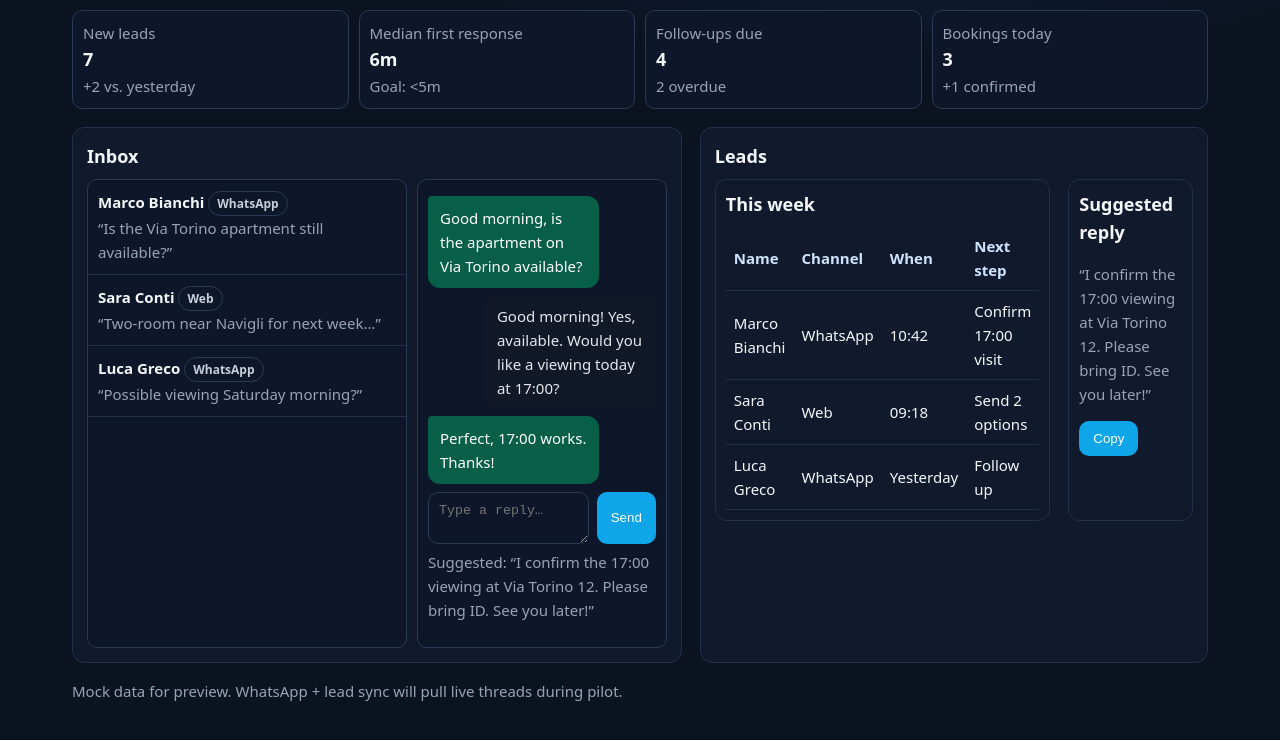
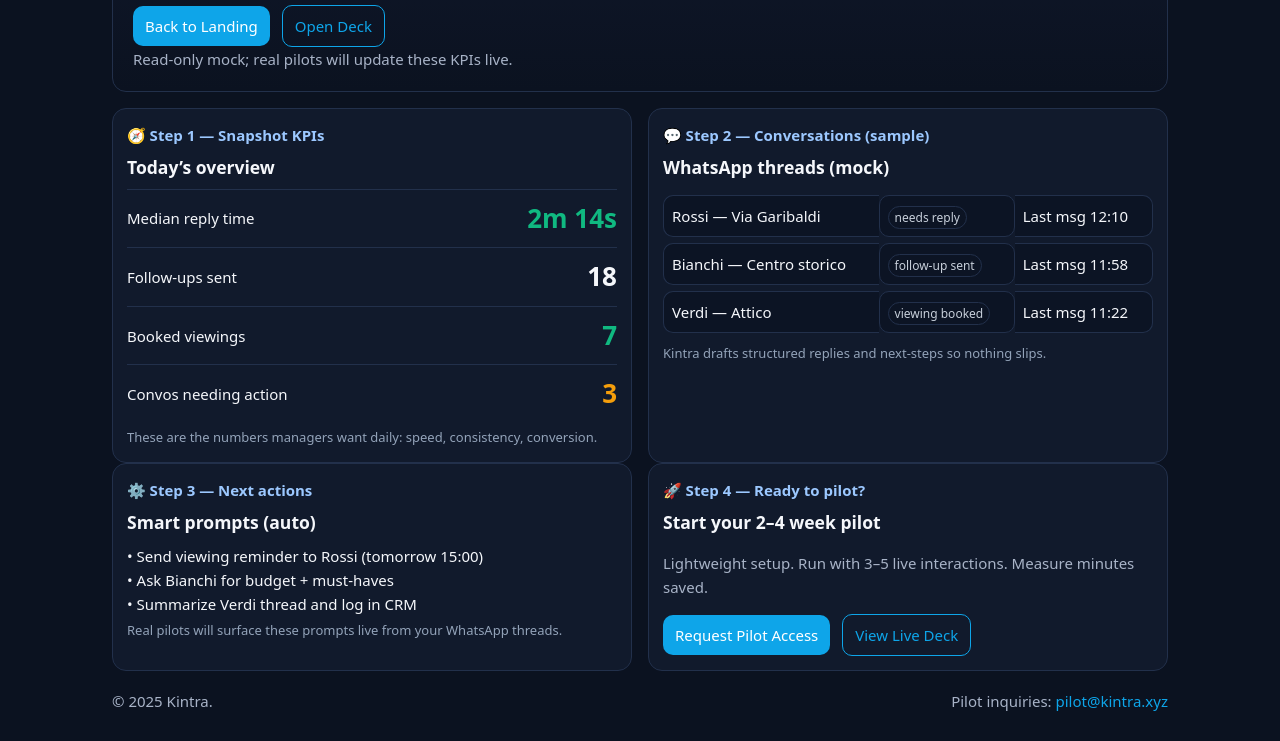
Before and after one commit to founder-jpg/kintra-pilot, a plain HTML site: page dashboard.html in a window 1280 px wide. Shown: the part 166-907 px from the top of the page. Drawn offline with Linux system fonts and the light colour scheme.

Commit message:
Update dashboard.html

```diff
--- a/dashboard.html
+++ b/dashboard.html
@@ -1,361 +1,130 @@
 <!doctype html>
 <html lang="en">
 <head>
-<meta charset="utf-8">
-<meta name="viewport" content="width=device-width,initial-scale=1">
-<title>Kintra — Dashboard</title>
+<meta charset="utf-8"><meta name="viewport" content="width=device-width,initial-scale=1">
+<title>Kintra — Pilot Dashboard (Preview)</title>
+<meta name="description" content="Preview dashboard for Kintra pilot.">
 <link rel="icon" href="data:,">
-<meta name="description" content="Kintra dashboard — inbox, leads, suggested replies.">
 <style>
-  :root{
-    --bg:#0b1220; --panel:#0f172a; --card:#111a2c; --border:#22304b;
-    --fg:#f5f7fb; --muted:#9aa3b5; --accent:#0ea5e9; --good:#10b981; --warn:#f59e0b; --bad:#ef4444;
-  }
-  *{box-sizing:border-box}
-  body{margin:0;background:radial-gradient(1200px 600px at 70% -10%, #16315b 0%, #0b1220 55%);color:var(--fg);
-       font:15px/1.6 system-ui,-apple-system,Segoe UI,Roboto,Helvetica,Arial}
-  a{color:var(--accent);text-decoration:none}
-  .wrap{max-width:1180px;margin:0 auto;padding:22px}
-  header{display:flex;align-items:center;justify-content:space-between;margin-bottom:18px}
-  .brand{display:flex;align-items:center;gap:10px}
-  .brand img{width:28px;height:28px}
-  .brand b{letter-spacing:.2px}
-  .lang{display:flex;gap:8px;align-items:center}
-  .pill{padding:6px 10px;border:1px solid var(--border);border-radius:999px;color:#c7cfda;cursor:pointer;user-select:none}
-  .pill.active{border-color:var(--accent);color:#fff;background:rgba(14,165,233,.15)}
-  .kbadge{display:inline-block;border:1px solid var(--border);padding:4px 8px;border-radius:999px;color:#c7cfda}
-  .grid{display:grid;grid-template-columns:1.2fr 1fr;gap:18px}
-  .card{background:var(--card);border:1px solid var(--border);border-radius:12px;padding:14px}
-  .muted{color:var(--muted)}
-  h1{font-size:24px;margin:0}
-  h2{font-size:18px;margin:0 0 8px}
-  .stats{display:grid;grid-template-columns:repeat(4,1fr);gap:10px;margin:10px 0 18px}
-  .stat{background:#0e1729;border:1px solid #2a3a57;border-radius:10px;padding:10px}
-  .stat b{display:block;font-size:18px}
-  .inbox{display:grid;grid-template-columns:320px 1fr;gap:10px}
-  .list{background:#0e1729;border:1px solid #2a3a57;border-radius:10px;overflow:hidden}
-  .item{padding:10px;border-bottom:1px solid #22304b;cursor:pointer}
-  .item:hover{background:#0f1b33}
-  .item .name{font-weight:600}
-  .thread{background:#0e1729;border:1px solid #2a3a57;border-radius:10px;padding:10px}
-  .bubble{max-width:75%;padding:10px 12px;border-radius:12px;margin:6px 0}
-  .in{background:#065f46;color:#fff;border-top-left-radius:4px}
-  .out{background:#111827;color:#e5e7eb;border-top-right-radius:4px;margin-left:auto}
-  .composer{display:flex;gap:8px;margin-top:8px}
-  textarea,input{width:100%;background:#0e1729;border:1px solid #2a3a57;color:var(--fg);padding:10px;border-radius:10px;outline:none}
-  .btn{display:inline-block;background:var(--accent);color:#fff;border:0;border-radius:10px;padding:10px 14px;cursor:pointer}
-  table{width:100%;border-collapse:collapse}
-  th,td{border-bottom:1px solid #22304b;padding:8px;text-align:left}
-  th{color:#cfe4ff;font-weight:600}
-  .tag{display:inline-block;padding:2px 8px;border-radius:999px;border:1px solid #2a3a57;color:#c7cfda;font-size:12px}
-  .row{display:grid;grid-template-columns:1fr 1fr;gap:18px}
-  @media (max-width:1050px){ .grid{grid-template-columns:1fr} .inbox{grid-template-columns:1fr} .stats{grid-template-columns:repeat(2,1fr)} }
+:root{--bg:#0b1220;--panel:#0f172a;--card:#111a2c;--border:#22304b;--fg:#f5f7fb;--muted:#a8b3c7;--accent:#0ea5e9;--good:#10b981;--warn:#f59e0b}
+*{box-sizing:border-box}body{margin:0;background:var(--bg);color:var(--fg);font:15px/1.6 system-ui,-apple-system,Segoe UI,Roboto,Helvetica,Arial}
+a{color:var(--accent);text-decoration:none}.wrap{max-width:1100px;margin:0 auto;padding:22px}
+header{display:flex;align-items:center;justify-content:space-between;margin-bottom:18px}
+.brand{display:flex;align-items:center;gap:10px}.brand img{width:28px;height:28px}
+.lang{display:flex;gap:8px;align-items:center}.pill{padding:6px 10px;border:1px solid var(--border);border-radius:999px;color:#c7cfda;cursor:pointer}
+.pill.active{border-color:var(--accent);color:#fff;background:rgba(14,165,233,.15)}
+.kbadge{display:inline-block;border:1px solid var(--border);padding:4px 8px;border-radius:999px;color:#c7cfda}
+.hero{border:1px solid var(--border);border-radius:14px;padding:20px;background:linear-gradient(180deg,#0f172a,#0b1220);margin-bottom:16px}
+h1{font-size:28px;line-height:1.2;margin:0 0 6px}.lead{color:#cfe4ff;margin:0 0 8px}
+.btn{display:inline-block;background:var(--accent);color:#fff;border:0;border-radius:10px;padding:8px 12px;margin-right:8px;transition:.15s transform ease}
+.btn:hover{transform:translateY(-1px)}.btn.ghost{background:transparent;color:var(--accent);border:1px solid var(--accent)}
+.subtle{color:var(--muted)}.step{font-weight:600;color:#9cc8ff;margin-bottom:6px}
+.grid{display:grid;grid-template-columns:1fr 1fr;gap:16px}@media(max-width:900px){.grid{grid-template-columns:1fr}}
+.card{border:1px solid var(--border);background:var(--card);border-radius:14px;padding:14px}
+.card h3{margin:0 0 8px}.micro{color:#93a3b9;font-size:13px;margin-top:4px}
+.stat{display:flex;align-items:center;justify-content:space-between;border-top:1px solid var(--border);padding:8px 0}
+.kpi{font-size:26px;font-weight:700}.good{color:var(--good)}.warn{color:var(--warn)}.list{margin:8px 0 0;padding:0;list-style:none}
+.badge{font-size:12px;border:1px solid var(--border);padding:2px 6px;border-radius:999px;color:#c7cfda}
+.table{width:100%;border-collapse:separate;border-spacing:0 6px}
+tr td{background:#0c1424;border:1px solid var(--border);padding:8px;border-radius:10px}
+td:first-child{border-right:0;border-top-right-radius:0;border-bottom-right-radius:0}
+td:last-child{border-left:0;border-top-left-radius:0;border-bottom-left-radius:0}
+.foot{margin:18px 0 6px;color:var(--muted);display:flex;justify-content:space-between;flex-wrap:wrap;gap:10px}
 </style>
 </head>
 <body>
 <div class="wrap">
-
-  <!-- Top -->
   <header>
-    <div class="brand">
-      <img src="./img/logo.png.png" alt="" onerror="this.style.display='none'">
-      <b>Kintra</b>
-    </div>
+    <div class="brand"><img src="./img/logo.png.png" alt="" onerror="this.style.display='none'"><b>Kintra</b></div>
     <div class="lang">
-      <span class="kbadge" id="badge">Pilot • IT + WhatsApp</span>
-      <div class="pill" id="langEN">EN</div>
-      <div class="pill" id="langIT">IT</div>
+      <span class="kbadge" id="badge">Pilot Dashboard (preview)</span>
+      <div class="pill" id="langEN">EN</div><div class="pill" id="langIT">IT</div>
     </div>
   </header>
 
-  <!-- Title -->
-  <div style="display:flex;align-items:center;justify-content:space-between;margin-bottom:6px">
-    <h1 id="title">Dashboard</h1>
-    <a class="btn" href="./index.html" id="backToSite">Back to site</a>
-  </div>
-  <p class="muted" id="subtitle">Today’s picture at a glance.</p>
+  <section class="hero">
+    <h1 id="h_title">Pilot Dashboard — Preview</h1>
+    <p class="lead" id="h_sub">See the metrics agencies care about: response speed, follow-ups, and booked viewings.</p>
+    <a class="btn" href="./index.html" id="btn_back">Back to Landing</a>
+    <a class="btn ghost" href="./deck.html" id="btn_deck">Open Deck</a>
+    <div class="subtle" id="h_note">Read-only mock; real pilots will update these KPIs live.</div>
+  </section>
 
-  <!-- Stats -->
-  <div class="stats">
-    <div class="stat">
-      <span id="s1t" class="muted">New leads</span>
-      <b id="s1v">7</b>
-      <span class="muted small" id="s1s">+2 vs. yesterday</span>
-    </div>
-    <div class="stat">
-      <span id="s2t" class="muted">Median first response</span>
-      <b id="s2v">6m</b>
-      <span class="muted small" id="s2s">Goal: &lt;5m</span>
-    </div>
-    <div class="stat">
-      <span id="s3t" class="muted">Follow-ups due</span>
-      <b id="s3v">4</b>
-      <span class="muted small" id="s3s">2 overdue</span>
-    </div>
-    <div class="stat">
-      <span id="s4t" class="muted">Bookings today</span>
-      <b id="s4v">3</b>
-      <span class="muted small" id="s4s">+1 confirmed</span>
-    </div>
-  </div>
+  <section class="grid">
+    <div class="card">
+      <div class="step" id="s1">🧭 Step 1 — Snapshot KPIs</div>
+      <h3 id="k_title">Today’s overview</h3>
 
-  <div class="grid">
-
-    <!-- Inbox -->
-    <div class="card">
-      <h2 id="inboxTitle">Inbox</h2>
-      <div class="inbox">
-        <div class="list" id="leadList">
-          <div class="item">
-            <div class="name">Marco Bianchi <span class="tag">WhatsApp</span></div>
-            <div class="muted small" id="leadAprev">“Appartamento in Via Torino ancora disponibile?”</div>
-          </div>
-          <div class="item">
-            <div class="name">Sara Conti <span class="tag">Web</span></div>
-            <div class="muted small" id="leadBprev">“Bilocale zona Navigli per settimana prossima…”</div>
-          </div>
-          <div class="item">
-            <div class="name">Luca Greco <span class="tag">WhatsApp</span></div>
-            <div class="muted small" id="leadCprev">“Possibile visita sabato mattina?”</div>
-          </div>
-        </div>
-
-        <div class="thread">
-          <div class="bubble in" id="thIn1">
-            Buongiorno, l’appartamento in Via Torino è disponibile?
-          </div>
-          <div class="bubble out" id="thOut1">
-            Buongiorno! Sì, disponibile. Preferisce una visita oggi alle 17:00?
-          </div>
-          <div class="bubble in" id="thIn2">
-            Perfetto, 17:00 va bene. Grazie!
-          </div>
-
-          <div class="composer">
-            <textarea id="compose" placeholder="Scrivi una risposta…"></textarea>
-            <button class="btn" id="sendBtn">Send</button>
-          </div>
-          <p class="muted small" id="compHelp" style="margin-top:6px">
-            Suggested: “Confermo la visita alle 17:00 in Via Torino 12. Porta documento d’identità. A dopo!”
-          </p>
-        </div>
-      </div>
+      <div class="stat"><span id="k1_label">Median reply time</span><span class="kpi good" id="k1_val">2m 14s</span></div>
+      <div class="stat"><span id="k2_label">Follow-ups sent</span><span class="kpi" id="k2_val">18</span></div>
+      <div class="stat"><span id="k3_label">Booked viewings</span><span class="kpi good" id="k3_val">7</span></div>
+      <div class="stat"><span id="k4_label">Convos needing action</span><span class="kpi warn" id="k4_val">3</span></div>
+      <div class="micro" id="k_hint">These are the numbers managers want daily: speed, consistency, conversion.</div>
     </div>
 
-    <!-- Leads & Suggestions -->
     <div class="card">
-      <h2 id="leadsTitle">Leads</h2>
-      <div class="row">
-        <div class="card" style="padding:10px">
-          <h2 id="tableTitle">This week</h2>
-          <table>
-            <thead>
-              <tr>
-                <th id="thName">Name</th>
-                <th id="thChan">Channel</th>
-                <th id="thWhen">When</th>
-                <th id="thNext">Next step</th>
-              </tr>
-            </thead>
-            <tbody id="leadTable">
-              <tr>
-                <td>Marco Bianchi</td><td>WhatsApp</td><td>10:42</td><td>Confirm 17:00 visit</td>
-              </tr>
-              <tr>
-                <td>Sara Conti</td><td>Web</td><td>09:18</td><td>Send 2 options</td>
-              </tr>
-              <tr>
-                <td>Luca Greco</td><td>WhatsApp</td><td>Yesterday</td><td>Follow up</td>
-              </tr>
-            </tbody>
-          </table>
-        </div>
-        <div class="card" style="padding:10px">
-          <h2 id="suggTitle">Suggested reply</h2>
-          <p class="muted" id="suggText">
-            “Confermo la visita alle 17:00 in Via Torino 12. Porta documento d’identità. A dopo!”
-          </p>
-          <button class="btn" id="copyBtn">Copy</button>
-          <span class="small muted" id="copyNote" style="margin-left:8px"></span>
-        </div>
-      </div>
+      <div class="step" id="s2">💬 Step 2 — Conversations (sample)</div>
+      <h3 id="c_title">WhatsApp threads (mock)</h3>
+      <table class="table">
+        <tr><td>Rossi — Via Garibaldi</td><td><span class="badge">needs reply</span></td><td><span id="c1">Last msg 12:10</span></td></tr>
+        <tr><td>Bianchi — Centro storico</td><td><span class="badge">follow-up sent</span></td><td><span id="c2">Last msg 11:58</span></td></tr>
+        <tr><td>Verdi — Attico</td><td><span class="badge">viewing booked</span></td><td><span id="c3">Last msg 11:22</span></td></tr>
+      </table>
+      <div class="micro" id="c_hint">Kintra drafts structured replies and next-steps so nothing slips.</div>
+    </div>
+  </section>
+
+  <section class="grid">
+    <div class="card">
+      <div class="step" id="s3">⚙️ Step 3 — Next actions</div>
+      <h3 id="n_title">Smart prompts (auto)</h3>
+      <ul class="list" id="n_list">
+        <li>• Send viewing reminder to Rossi (tomorrow 15:00)</li>
+        <li>• Ask Bianchi for budget + must-haves</li>
+        <li>• Summarize Verdi thread and log in CRM</li>
+      </ul>
+      <div class="micro" id="n_hint">Real pilots will surface these prompts live from your WhatsApp threads.</div>
     </div>
 
-  </div>
+    <div class="card">
+      <div class="step" id="s4">🚀 Step 4 — Ready to pilot?</div>
+      <h3 id="r_title">Start your 2–4 week pilot</h3>
+      <p class="subtle" id="r_text">Lightweight setup. Run with 3–5 live interactions. Measure minutes saved.</p>
+      <a class="btn" href="./index.html#pilotForm" id="r_btn">Request Pilot Access</a>
+      <a class="btn ghost" href="./deck.html" id="r_deck">View Live Deck</a>
+    </div>
+  </section>
 
-  <p class="muted" style="margin-top:16px" id="footNote">
-    Mock data for preview. WhatsApp + lead sync will pull live threads during pilot.
-  </p>
-
+  <div class="foot"><span>© 2025 Kintra.</span><span id="foot_contact">Pilot inquiries: <a href="mailto:pilot@kintra.xyz">pilot@kintra.xyz</a></span></div>
 </div>
 
 <script>
-  // ===== i18n dictionary =====
-  const dict = {
-    en: {
-      badge: 'Pilot • IT + WhatsApp',
-      title: 'Dashboard',
-      backToSite: 'Back to site',
-      subtitle: 'Today’s picture at a glance.',
-      s1t:'New leads', s1s:'+2 vs. yesterday',
-      s2t:'Median first response', s2s:'Goal: <5m',
-      s3t:'Follow-ups due', s3s:'2 overdue',
-      s4t:'Bookings today', s4s:'+1 confirmed',
-      inboxTitle:'Inbox',
-      leadAprev:'“Is the Via Torino apartment still available?”',
-      leadBprev:'“Two-room near Navigli for next week…”',
-      leadCprev:'“Possible viewing Saturday morning?”',
-      thIn1:'Good morning, is the apartment on Via Torino available?',
-      thOut1:'Good morning! Yes, available. Would you like a viewing today at 17:00?',
-      thIn2:'Perfect, 17:00 works. Thanks!',
-      composePH:'Type a reply…',
-      send:'Send',
-      compHelp:'Suggested: “I confirm the 17:00 viewing at Via Torino 12. Please bring ID. See you later!”',
-      leadsTitle:'Leads',
-      tableTitle:'This week',
-      thName:'Name', thChan:'Channel', thWhen:'When', thNext:'Next step',
-      tRow1Next:'Confirm 17:00 visit',
-      tRow2Next:'Send 2 options',
-      tRow3Next:'Follow up',
-      suggTitle:'Suggested reply',
-      suggText:'“I confirm the 17:00 viewing at Via Torino 12. Please bring ID. See you later!”',
-      copy:'Copy',
-      copied:'Copied!',
-      footNote:'Mock data for preview. WhatsApp + lead sync will pull live threads during pilot.'
-    },
-    it: {
-      badge: 'Pilot • IT + WhatsApp',
-      title: 'Dashboard',
-      backToSite: 'Torna al sito',
-      subtitle: 'La giornata a colpo d’occhio.',
-      s1t:'Nuovi lead', s1s:'+2 vs. ieri',
-      s2t:'Prima risposta mediana', s2s:'Obiettivo: <5m',
-      s3t:'Follow-up in scadenza', s3s:'2 in ritardo',
-      s4t:'Prenotazioni oggi', s4s:'+1 confermata',
-      inboxTitle:'Inbox',
-      leadAprev:'“Appartamento in Via Torino ancora disponibile?”',
-      leadBprev:'“Bilocale zona Navigli per settimana prossima…”',
-      leadCprev:'“Possibile visita sabato mattina?”',
-      thIn1:'Buongiorno, l’appartamento in Via Torino è disponibile?',
-      thOut1:'Buongiorno! Sì, disponibile. Preferisce una visita oggi alle 17:00?',
-      thIn2:'Perfetto, 17:00 va bene. Grazie!',
-      composePH:'Scrivi una risposta…',
-      send:'Invia',
-      compHelp:'Suggerito: “Confermo la visita alle 17:00 in Via Torino 12. Porta documento d’identità. A dopo!”',
-      leadsTitle:'Lead',
-      tableTitle:'Questa settimana',
-      thName:'Nome', thChan:'Canale', thWhen:'Quando', thNext:'Prossimo passo',
-      tRow1Next:'Conferma visita 17:00',
-      tRow2Next:'Invia 2 opzioni',
-      tRow3Next:'Follow-up',
-      suggTitle:'Risposta suggerita',
-      suggText:'“Confermo la visita alle 17:00 in Via Torino 12. Porta documento d’identità. A dopo!”',
-      copy:'Copia',
-      copied:'Copiato!',
-      footNote:'Dati fittizi per anteprima. Durante il pilot sincronizzeremo thread e lead reali.'
-    }
-  };
-
-  // ===== wire UI refs =====
-  const $ = id => document.getElementById(id);
-  const els = {
-    badge:$('badge'), title:$('title'), backToSite:$('backToSite'), subtitle:$('subtitle'),
-    s1t:$('s1t'), s1s:$('s1s'), s2t:$('s2t'), s2s:$('s2s'), s3t:$('s3t'), s3s:$('s3s'), s4t:$('s4t'), s4s:$('s4s'),
-    inboxTitle:$('inboxTitle'),
-    leadAprev:$('leadAprev'), leadBprev:$('leadBprev'), leadCprev:$('leadCprev'),
-    thIn1:$('thIn1'), thOut1:$('thOut1'), thIn2:$('thIn2'),
-    compose:$('compose'), sendBtn:$('sendBtn'), compHelp:$('compHelp'),
-    leadsTitle:$('leadsTitle'), tableTitle:$('tableTitle'),
-    thName:$('thName'), thChan:$('thChan'), thWhen:$('thWhen'), thNext:$('thNext'),
-    leadTable:$('leadTable'),
-    suggTitle:$('suggTitle'), suggText:$('suggText'), copyBtn:$('copyBtn'), copyNote:$('copyNote'),
-    footNote:$('footNote'),
-    langEN:$('langEN'), langIT:$('langIT')
-  };
-
-  // ===== apply language =====
-  function setLang(lang){
-    const d = dict[lang] || dict.en;
-    els.badge.textContent = d.badge;
-    els.title.textContent = d.title;
-    els.backToSite.textContent = d.backToSite;
-    els.subtitle.textContent = d.subtitle;
-
-    $('s1t').textContent=d.s1t; $('s1s').textContent=d.s1s;
-    $('s2t').textContent=d.s2t; $('s2s').textContent=d.s2s;
-    $('s3t').textContent=d.s3t; $('s3s').textContent=d.s3s;
-    $('s4t').textContent=d.s4t; $('s4s').textContent=d.s4s;
-
-    els.inboxTitle.textContent=d.inboxTitle;
-    els.leadAprev.textContent=d.leadAprev;
-    els.leadBprev.textContent=d.leadBprev;
-    els.leadCprev.textContent=d.leadCprev;
-
-    els.thIn1.textContent=d.thIn1;
-    els.thOut1.textContent=d.thOut1;
-    els.thIn2.textContent=d.thIn2;
-
-    els.compose.placeholder=d.composePH;
-    els.sendBtn.textContent=d.send;
-
-    els.compHelp.textContent=d.compHelp;
-
-    els.leadsTitle.textContent=d.leadsTitle;
-    els.tableTitle.textContent=d.tableTitle;
-    els.thName.textContent=d.thName;
-    els.thChan.textContent=d.thChan;
-    els.thWhen.textContent=d.thWhen;
-    els.thNext.textContent=d.thNext;
-
-    // Update the “next step” text in the sample table rows
-    const rows = els.leadTable.querySelectorAll('tr');
-    if (rows[0]) rows[0].children[3].textContent = d.tRow1Next;
-    if (rows[1]) rows[1].children[3].textContent = d.tRow2Next;
-    if (rows[2]) rows[2].children[3].textContent = d.tRow3Next;
-
-    els.suggTitle.textContent=d.suggTitle;
-    els.suggText.textContent=d.suggText;
-    els.copyBtn.textContent=d.copy;
-    els.footNote.textContent=d.footNote;
-
-    // Toggle pills
-    els.langEN.classList.toggle('active', lang==='en');
-    els.langIT.classList.toggle('active', lang==='it');
-
-    localStorage.setItem('kintra_lang', lang);
-    document.documentElement.lang = (lang==='it'?'it':'en');
-  }
-
-  const saved = localStorage.getItem('kintra_lang');
-  const browserPref = (navigator.language||'en').toLowerCase().startsWith('it') ? 'it' : 'en';
-  setLang(saved || browserPref || 'en');
-
-  // toggle handlers
-  els.langEN.onclick = ()=>setLang('en');
-  els.langIT.onclick = ()=>setLang('it');
-
-  // copy helper
-  $('copyBtn').onclick = async ()=>{
-    try{
-      await navigator.clipboard.writeText( $('suggText').textContent.trim() );
-      $('copyNote').textContent = dict[document.documentElement.lang].copied;
-      setTimeout(()=> $('copyNote').textContent='', 1200);
-    }catch(e){
-      $('copyNote').textContent = '…';
-      setTimeout(()=> $('copyNote').textContent='', 800);
-    }
-  };
-
-  // fake send
-  $('sendBtn').onclick = ()=>{
-    const t = (els.compose.value||'').trim();
-    if(!t) return;
-    const div = document.createElement('div');
-    div.className = 'bubble out';
-    div.textContent = t;
-    document.querySelector('.thread').insertBefore(div, document.querySelector('.composer'));
-    els.compose.value='';
-  };
+const $=id=>document.getElementById(id);
+const dict={
+  en:{badge:'Pilot Dashboard (preview)',h_title:'Pilot Dashboard — Preview',h_sub:'See the metrics agencies care about: response speed, follow-ups, and booked viewings.',h_note:'Read-only mock; real pilots will update these KPIs live.',btn_back:'Back to Landing',btn_deck:'Open Deck',
+      s1:'🧭 Step 1 — Snapshot KPIs',k_title:'Today’s overview',k1_label:'Median reply time',k2_label:'Follow-ups sent',k3_label:'Booked viewings',k4_label:'Convos needing action',k_hint:'These are the numbers managers want daily: speed, consistency, conversion.',
+      s2:'💬 Step 2 — Conversations (sample)',c_title:'WhatsApp threads (mock)',c1:'Last msg 12:10',c2:'Last msg 11:58',c3:'Last msg 11:22',c_hint:'Kintra drafts structured replies and next-steps so nothing slips.',
+      s3:'⚙️ Step 3 — Next actions',n_title:'Smart prompts (auto)',n_hint:'Real pilots will surface these prompts live from your WhatsApp threads.',
+      s4:'🚀 Step 4 — Ready to pilot?',r_title:'Start your 2–4 week pilot',r_text:'Lightweight setup. Run with 3–5 live interactions. Measure minutes saved.',r_btn:'Request Pilot Access',r_deck:'View Live Deck',
+      foot:'Pilot inquiries: '},
+  it:{badge:'Pilot Dashboard (anteprima)',h_title:'Dashboard Pilot — Anteprima',h_sub:'Le metriche che contano: velocità di risposta, follow-up e visite fissate.',h_note:'Solo lettura; nei pilot reali questi KPI si aggiornano live.',btn_back:'Torna alla Landing',btn_deck:'Apri Deck',
+      s1:'🧭 Passo 1 — KPI a colpo d’occhio',k_title:'Panoramica di oggi',k1_label:'Tempo medio di risposta',k2_label:'Follow-up inviati',k3_label:'Visite fissate',k4_label:'Conversazioni da gestire',k_hint:'I numeri che un manager vuole ogni giorno: velocità, costanza, conversione.',
+      s2:'💬 Passo 2 — Conversazioni (esempio)',c_title:'Thread WhatsApp (mock)',c1:'Ultimo msg 12:10',c2:'Ultimo msg 11:58',c3:'Ultimo msg 11:22',c_hint:'Kintra propone risposte strutturate e prossime azioni: non sfugge nulla.',
+      s3:'⚙️ Passo 3 — Prossime azioni',n_title:'Suggerimenti smart (auto)',n_hint:'Nei pilot reali questi suggerimenti arrivano live dai tuoi thread WhatsApp.',
+      s4:'🚀 Passo 4 — Pronto per il pilot?',r_title:'Avvia il pilot da 2–4 settimane',r_text:'Setup leggero. 3–5 interazioni reali. Minuti risparmiati misurabili.',r_btn:'Richiedi accesso al Pilot',r_deck:'Vedi il Deck',
+      foot:'Richieste pilot: '}
+};
+function applyLang(lang){
+  localStorage.setItem('kintra_lang',lang);
+  document.documentElement.lang=(lang==='it'?'it':'en');
+  const m=dict[lang];
+  for(const [k,v] of Object.entries(m)){const el=$(k);if(el) el.textContent=v}
+  $('foot_contact').innerHTML=(dict[lang].foot)+'<a href="mailto:pilot@kintra.xyz">pilot@kintra.xyz</a>';
+  $('langEN').classList.toggle('active',lang==='en');$('langIT').classList.toggle('active',lang==='it');
+}
+const savedLang=()=>localStorage.getItem('kintra_lang')||((navigator.language||'en').toLowerCase().startsWith('it')?'it':'en');
+applyLang(savedLang());
+$('langEN').onclick=()=>applyLang('en');$('langIT').onclick=()=>applyLang('it');
 </script>
 </body>
 </html>
```
